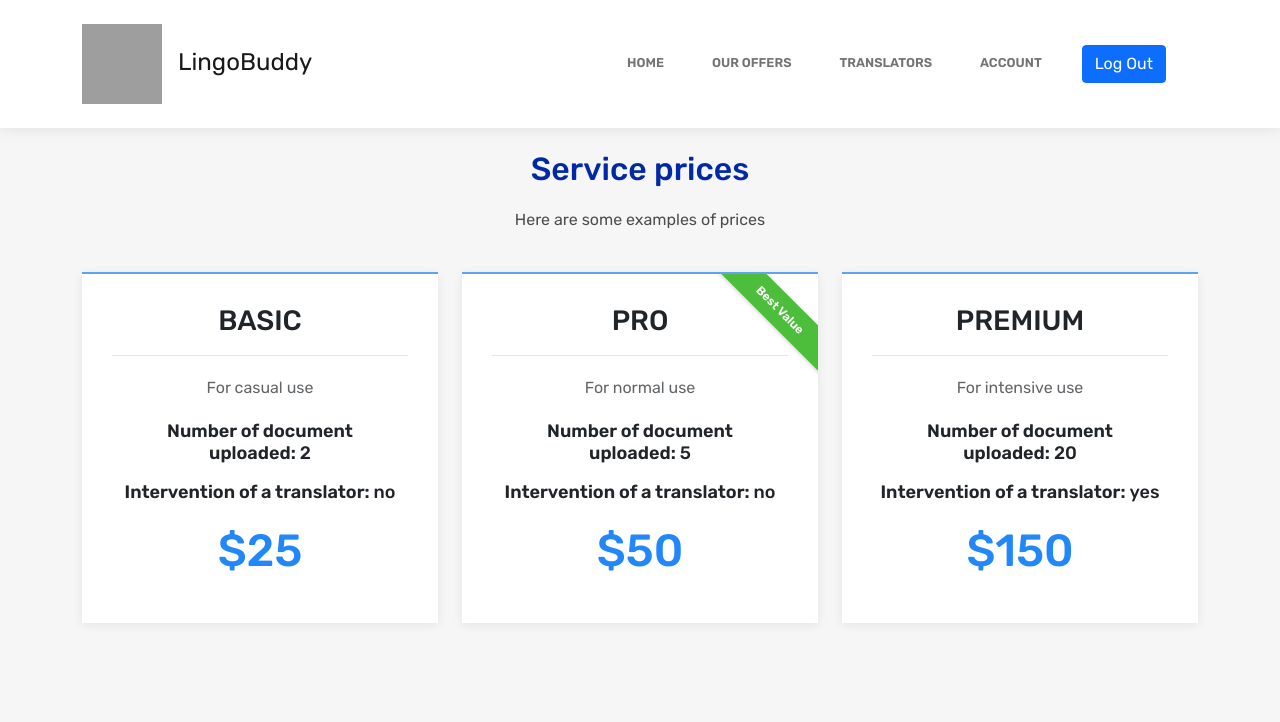
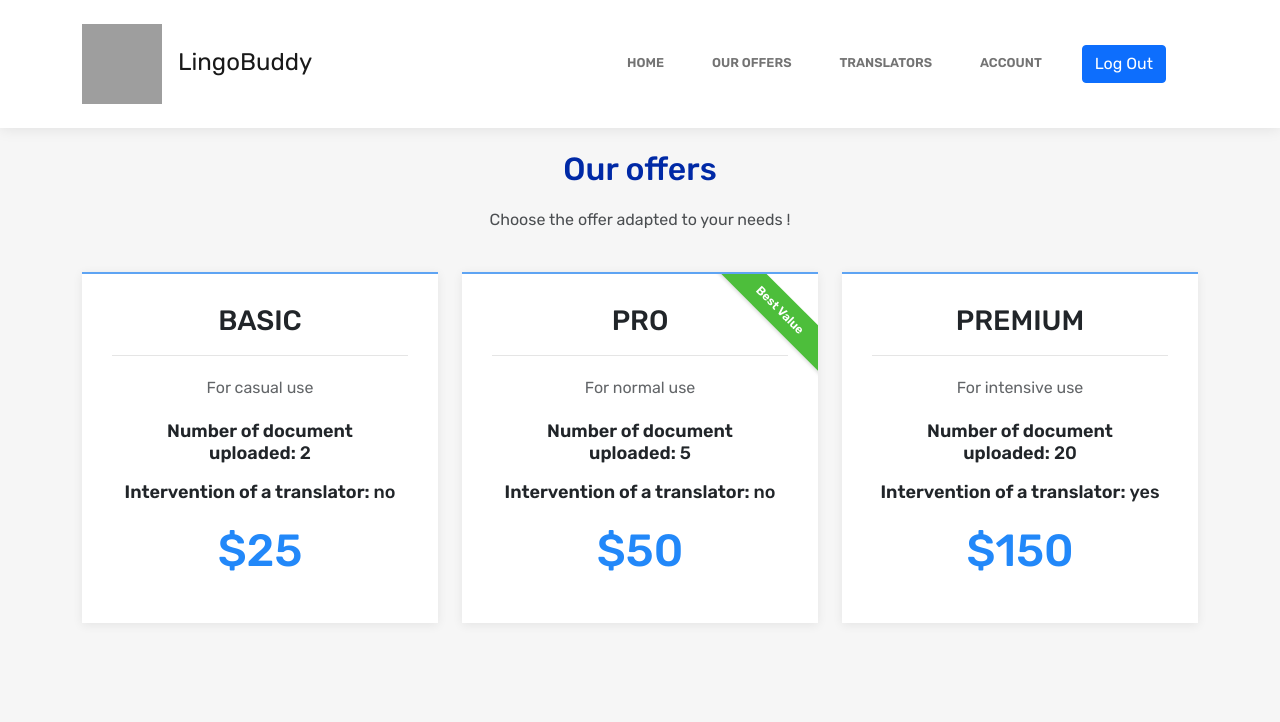
Before and after one commit to vieiraruben/LingoBuddy, a PHP site: page /pricing.php in a window 1280 px wide. Shown: the top 722 px of the page. Run offline with PHP 8.4, Linux system fonts and the light colour scheme; a user stored in the database is signed in; some libraries are stand-ins or nearby versions; grey boxes are pictures that could not be loaded.

Commit message:
Update Front
Update Front

```diff
--- a/index.php
+++ b/index.php
@@ -48,9 +48,6 @@ include "header.php";
                     </div>
                 </div>
             </div>
-            <div class="d-flex mt-100">
-                <a href="pricing.php" class="btn btn-outline-dark" role="button" aria-pressed="true">Discover our offers! </a>
-            </div>
         </div>
     </section>
     <section class="clean-block slider dark">
--- a/pricing.php
+++ b/pricing.php
@@ -6,8 +6,8 @@ include "header.php";
     <section class="clean-block clean-pricing dark">
         <div class="container">
             <div class="block-heading">
-                <h2 class="text-info">Service prices</h2>
-                <p>Here are some examples of prices</p>
+                <h2 class="text-info">Our offers</h2>
+                <p>Choose the offer adapted to your needs !</p>
             </div>
             <div class="row justify-content-center">
                 <div class="col-md-5 col-lg-4">
```
